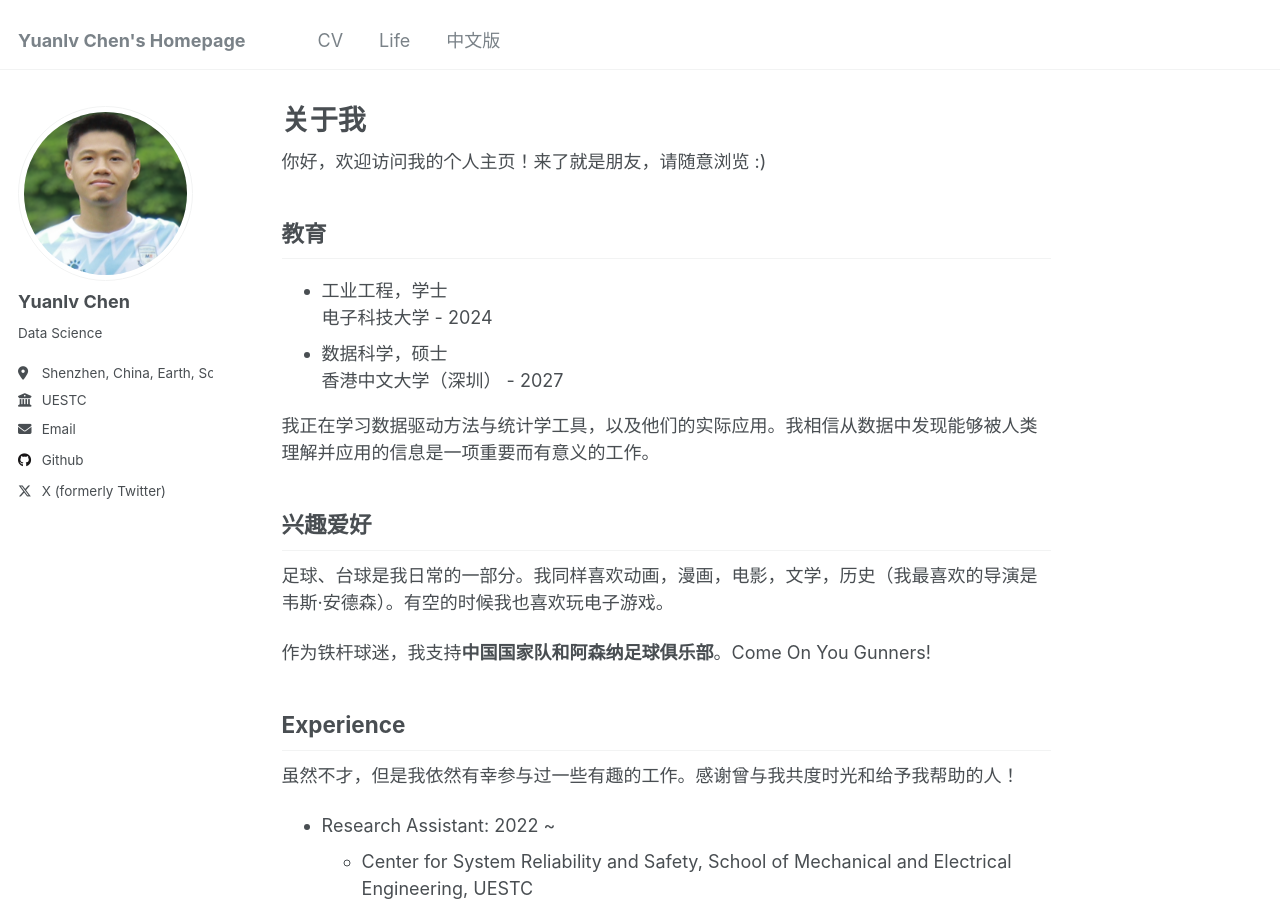
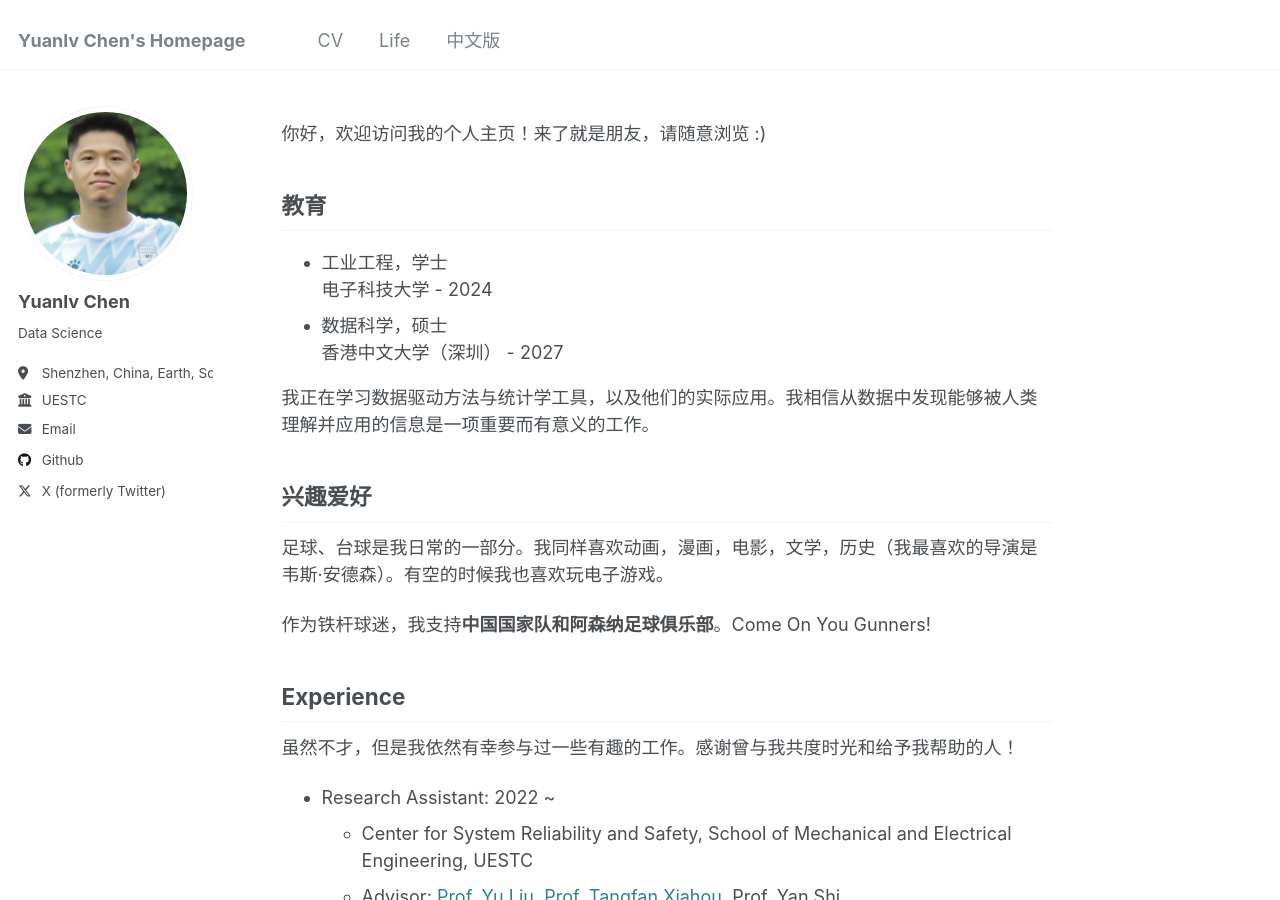
Before and after one commit to YLchen22/YLchen22.github.io, a Jekyll site: the page built from _pages/zh.md, in a window 1280 px wide and 900 px high. Built offline with Jekyll 4.4.1, drawn with Linux system fonts in a browser that asks for light colours.

Commit message:
Update and rename 中文版.md to zh.md

```diff
--- a/_pages/中文版.md
+++ b/_pages/zh.md
@@ -1,10 +1,10 @@
 ---
-title: "关于我"
-permalink: /中文版/
+title: ""
+permalink: /zh/
 author_profile: true
 redirect_from:
-  - /中文版/
-  - /中文版.html
+  - /zh/
+  - /zh.html
 ---
 
 你好，欢迎访问我的个人主页！来了就是朋友，请随意浏览 :)
```
